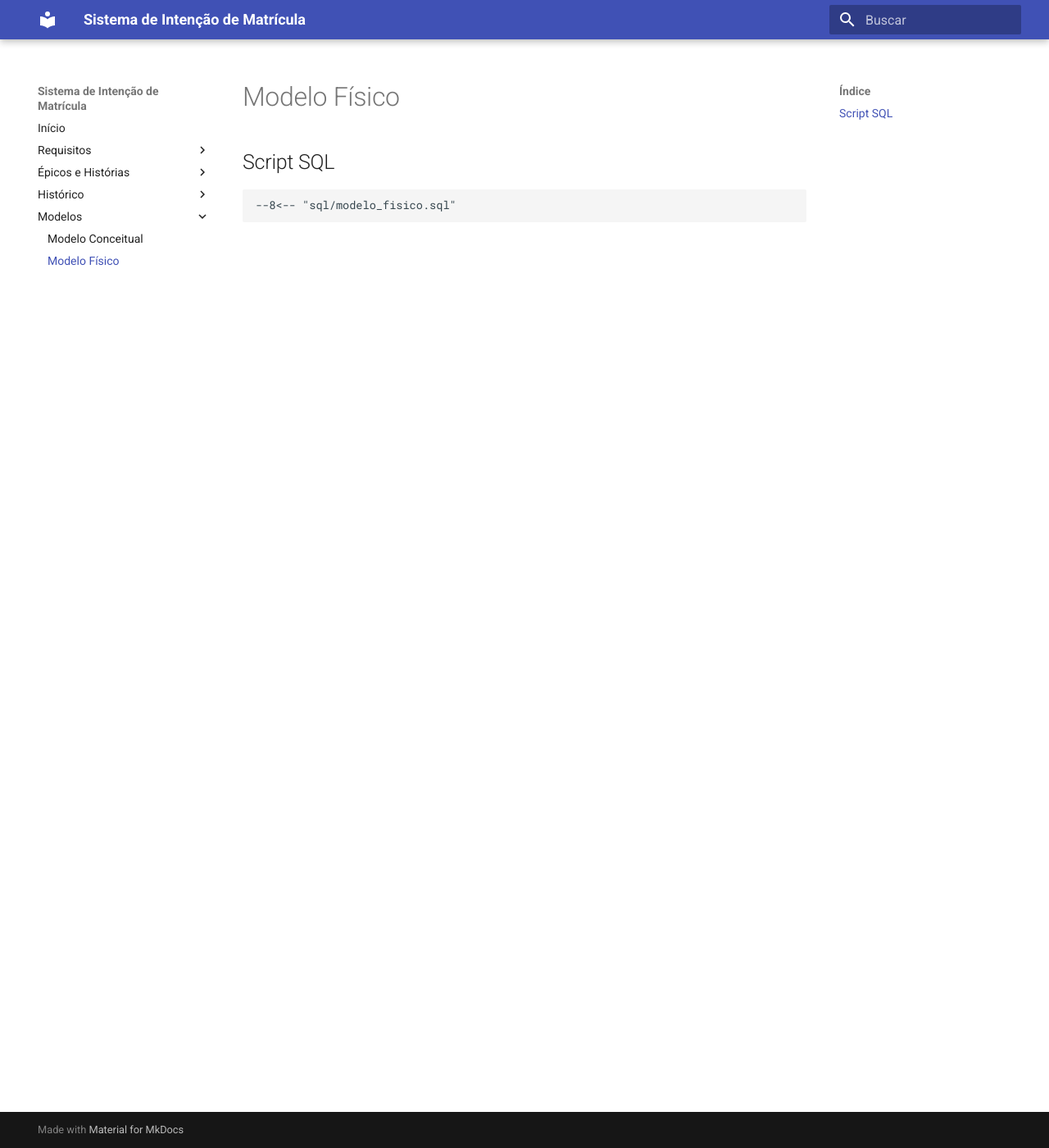
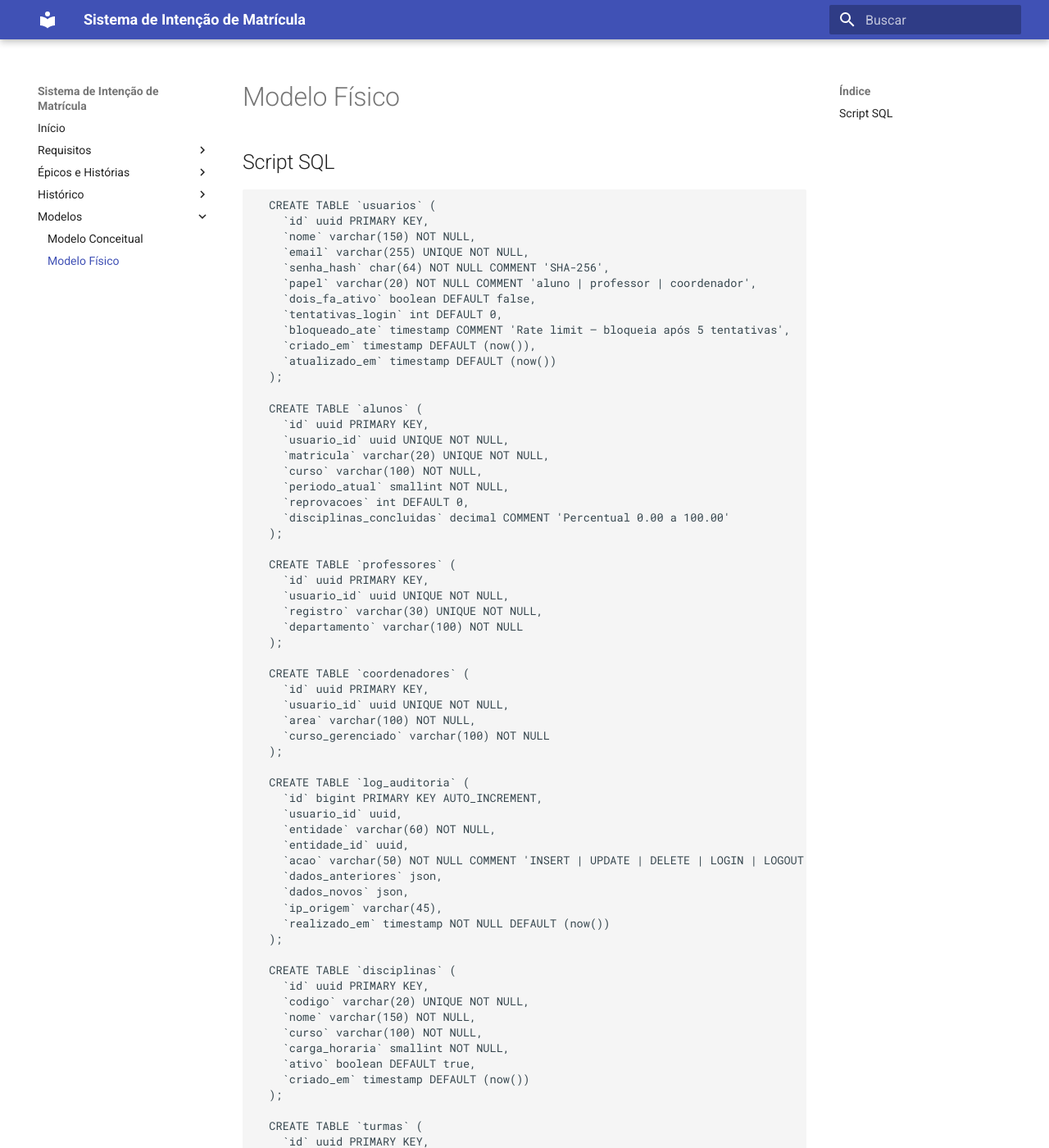
Before and after one commit to si-2026-1/Sistema_de_intencao_de_matricula, an MkDocs documentation site: the page built from docs/Modelos/modelo_fisico.md, in a window 1280 px wide and 1400 px high. Shown: the whole window at 82% size. Built offline with MkDocs 1.6.1 and Material for MkDocs 9.7.7, drawn with Linux system fonts in a browser that asks for light colours; some of the changed text lies outside the part shown.

Commit message:
adicionando codigo sql no md

````diff
--- a/docs/Modelos/modelo_fisico.md
+++ b/docs/Modelos/modelo_fisico.md
@@ -3,5 +3,139 @@
 ## Script SQL
 
 ```sql
---8<-- "sql/modelo_fisico.sql"
+  CREATE TABLE `usuarios` (
+    `id` uuid PRIMARY KEY,
+    `nome` varchar(150) NOT NULL,
+    `email` varchar(255) UNIQUE NOT NULL,
+    `senha_hash` char(64) NOT NULL COMMENT 'SHA-256',
+    `papel` varchar(20) NOT NULL COMMENT 'aluno | professor | coordenador',
+    `dois_fa_ativo` boolean DEFAULT false,
+    `tentativas_login` int DEFAULT 0,
+    `bloqueado_ate` timestamp COMMENT 'Rate limit — bloqueia após 5 tentativas',
+    `criado_em` timestamp DEFAULT (now()),
+    `atualizado_em` timestamp DEFAULT (now())
+  );
+
+  CREATE TABLE `alunos` (
+    `id` uuid PRIMARY KEY,
+    `usuario_id` uuid UNIQUE NOT NULL,
+    `matricula` varchar(20) UNIQUE NOT NULL,
+    `curso` varchar(100) NOT NULL,
+    `periodo_atual` smallint NOT NULL,
+    `reprovacoes` int DEFAULT 0,
+    `disciplinas_concluidas` decimal COMMENT 'Percentual 0.00 a 100.00'
+  );
+
+  CREATE TABLE `professores` (
+    `id` uuid PRIMARY KEY,
+    `usuario_id` uuid UNIQUE NOT NULL,
+    `registro` varchar(30) UNIQUE NOT NULL,
+    `departamento` varchar(100) NOT NULL
+  );
+
+  CREATE TABLE `coordenadores` (
+    `id` uuid PRIMARY KEY,
+    `usuario_id` uuid UNIQUE NOT NULL,
+    `area` varchar(100) NOT NULL,
+    `curso_gerenciado` varchar(100) NOT NULL
+  );
+
+  CREATE TABLE `log_auditoria` (
+    `id` bigint PRIMARY KEY AUTO_INCREMENT,
+    `usuario_id` uuid,
+    `entidade` varchar(60) NOT NULL,
+    `entidade_id` uuid,
+    `acao` varchar(50) NOT NULL COMMENT 'INSERT | UPDATE | DELETE | LOGIN | LOGOUT',
+    `dados_anteriores` json,
+    `dados_novos` json,
+    `ip_origem` varchar(45),
+    `realizado_em` timestamp NOT NULL DEFAULT (now())
+  );
+
+  CREATE TABLE `disciplinas` (
+    `id` uuid PRIMARY KEY,
+    `codigo` varchar(20) UNIQUE NOT NULL,
+    `nome` varchar(150) NOT NULL,
+    `curso` varchar(100) NOT NULL,
+    `carga_horaria` smallint NOT NULL,
+    `ativo` boolean DEFAULT true,
+    `criado_em` timestamp DEFAULT (now())
+  );
+
+  CREATE TABLE `turmas` (
+    `id` uuid PRIMARY KEY,
+    `disciplina_id` uuid NOT NULL,
+    `professor_id` uuid,
+    `coordenador_id` uuid,
+    `codigo` varchar(20) NOT NULL,
+    `turno` varchar(15) NOT NULL COMMENT 'matutino | vespertino | noturno',
+    `horario` varchar(80) NOT NULL,
+    `sala` varchar(30),
+    `vagas` smallint NOT NULL,
+    `semestre` varchar(10) NOT NULL,
+    `ativo` boolean DEFAULT true,
+    `criado_em` timestamp DEFAULT (now()),
+    `atualizado_em` timestamp DEFAULT (now())
+  );
+
+  CREATE TABLE `periodos_coleta` (
+    `id` uuid PRIMARY KEY,
+    `semestre` varchar(10) UNIQUE NOT NULL,
+    `inicio` date NOT NULL,
+    `fim` date NOT NULL COMMENT 'CHECK: fim - inicio <= 10 dias',
+    `ativo` boolean DEFAULT false,
+    `criado_por` uuid,
+    `criado_em` timestamp DEFAULT (now())
+  );
+
+  CREATE TABLE `pre_matriculas` (
+    `id` uuid PRIMARY KEY,
+    `aluno_id` uuid NOT NULL,
+    `periodo_id` uuid NOT NULL,
+    `status` varchar(20) NOT NULL DEFAULT 'rascunho' COMMENT 'rascunho | confirmada',
+    `confirmada_em` timestamp,
+    `criado_em` timestamp DEFAULT (now()),
+    `atualizado_em` timestamp DEFAULT (now())
+  );
+
+  CREATE TABLE `itens_pre_matricula` (
+    `id` uuid PRIMARY KEY,
+    `pre_matricula_id` uuid NOT NULL,
+    `turma_id` uuid NOT NULL,
+    `status` varchar(20) NOT NULL DEFAULT 'ativo' COMMENT 'ativo | desistiu',
+    `justificativa` text COMMENT 'Funcionalidade Perdi o Interesse — Módulo 3 HU03',
+    `criado_em` timestamp DEFAULT (now()),
+    `atualizado_em` timestamp DEFAULT (now())
+  );
+
+  CREATE UNIQUE INDEX `turmas_index_0` ON `turmas` (`disciplina_id`, `codigo`, `semestre`);
+
+  CREATE UNIQUE INDEX `pre_matriculas_index_1` ON `pre_matriculas` (`aluno_id`, `periodo_id`);
+
+  CREATE UNIQUE INDEX `itens_pre_matricula_index_2` ON `itens_pre_matricula` (`pre_matricula_id`, `turma_id`);
+
+  ALTER TABLE `alunos` ADD FOREIGN KEY (`usuario_id`) REFERENCES `usuarios` (`id`);
+
+  ALTER TABLE `professores` ADD FOREIGN KEY (`usuario_id`) REFERENCES `usuarios` (`id`);
+
+  ALTER TABLE `coordenadores` ADD FOREIGN KEY (`usuario_id`) REFERENCES `usuarios` (`id`);
+
+  ALTER TABLE `log_auditoria` ADD FOREIGN KEY (`usuario_id`) REFERENCES `usuarios` (`id`);
+
+  ALTER TABLE `turmas` ADD FOREIGN KEY (`disciplina_id`) REFERENCES `disciplinas` (`id`);
+
+  ALTER TABLE `turmas` ADD FOREIGN KEY (`professor_id`) REFERENCES `professores` (`id`);
+
+  ALTER TABLE `turmas` ADD FOREIGN KEY (`coordenador_id`) REFERENCES `coordenadores` (`id`);
+
+  ALTER TABLE `periodos_coleta` ADD FOREIGN KEY (`criado_por`) REFERENCES `coordenadores` (`id`);
+
+  ALTER TABLE `pre_matriculas` ADD FOREIGN KEY (`aluno_id`) REFERENCES `alunos` (`id`);
+
+  ALTER TABLE `pre_matriculas` ADD FOREIGN KEY (`periodo_id`) REFERENCES `periodos_coleta` (`id`);
+
+  ALTER TABLE `itens_pre_matricula` ADD FOREIGN KEY (`pre_matricula_id`) REFERENCES `pre_matriculas` (`id`);
+
+  ALTER TABLE `itens_pre_matricula` ADD FOREIGN KEY (`turma_id`) REFERENCES `turmas` (`id`);
+
 ```
````
